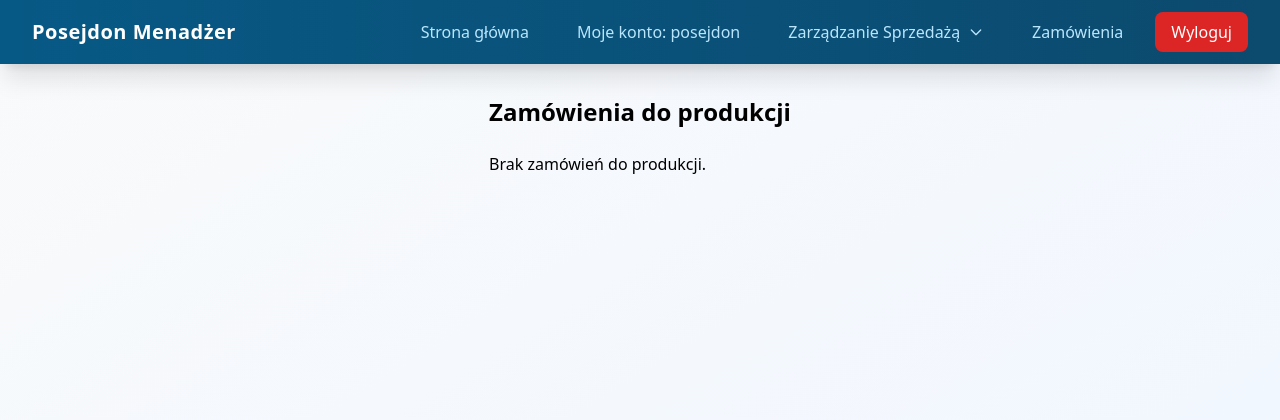
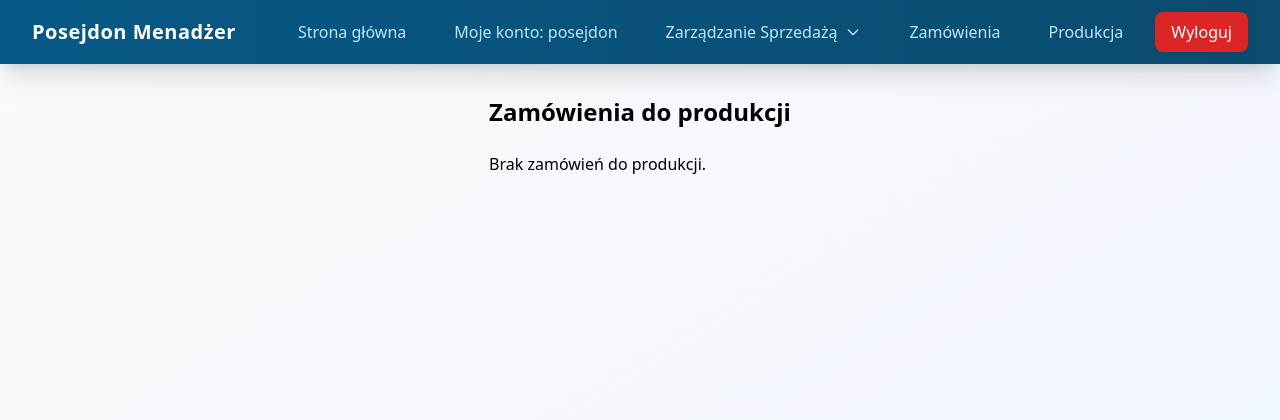
Before and after one commit to andriej134/Warehouse_Management, a Django app: page /product-production/ in a window 1280 px wide. Shown: the top 420 px of the page. Run offline with Django 3.2, Linux system fonts and the light colour scheme; a user stored in the database is signed in; data that the repository does not hold is empty; some libraries are stand-ins or nearby versions.

Commit message:
Link to production

```diff
--- a/warehouse_manager/inventory/templates/base.html
+++ b/warehouse_manager/inventory/templates/base.html
@@ -68,7 +68,8 @@
           <!-- inne linki… -->
           {% if user.is_authenticated %}
           <a href="{% url 'inventory:product_order' %}" class="text-ocean-200 hover:text-white px-4 py-2 rounded-lg">Zamówienia</a>
-            <a href="{% url 'account_logout' %}"
+          <a href="{% url 'inventory:product_production' %}" class="text-ocean-200 hover:text-white px-4 py-2 rounded-lg">Produkcja</a>
+          <a href="{% url 'account_logout' %}"
                class="bg-red-600 hover:bg-red-700 text-white px-4 py-2 rounded-lg">Wyloguj</a>
           {% else %}
             <a href="{% url 'account_login' %}"
--- a/warehouse_manager/inventory/templates/inventory/product_production.html
+++ b/warehouse_manager/inventory/templates/inventory/product_production.html
@@ -36,4 +36,34 @@
 {% else %}
     <p>Brak zamówień do produkcji.</p>
 {% endif %}
+
+{% if produced_orders %}
+    <h2 class="text-xl font-bold mt-8 mb-4">Wyprodukowane produkty:</h2>
+    <div class="overflow-x-auto">
+        <table class="min-w-full bg-white rounded-xl shadow border">
+            <thead>
+                <tr>
+                    <th class="px-4 py-2">Średnica</th>
+                    <th class="px-4 py-2">Kształt</th>
+                    <th class="px-4 py-2">Rozmiar</th>
+                    <th class="px-4 py-2">Kolor</th>
+                    <th class="px-4 py-2">Ilość</th>
+                    <th class="px-4 py-2">Data produkcji</th>
+                </tr>
+            </thead>
+            <tbody>
+                {% for order in produced_orders %}
+                <tr class="border-t">
+                    <td class="px-4 py-2">{{ order.diameter }}</td>
+                    <td class="px-4 py-2">{{ order.shape }}</td>
+                    <td class="px-4 py-2">{{ order.size }}</td>
+                    <td class="px-4 py-2">{{ order.color }}</td>
+                    <td class="px-4 py-2">{{ order.quantity_to_assemble }}</td>
+                    <td class="px-4 py-2">{{ order.produced_at|date:"Y-m-d H:i" }}</td>
+                </tr>
+                {% endfor %}
+            </tbody>
+        </table>
+    </div>
+{% endif %}
 {% endblock %}
--- a/warehouse_manager/inventory/views.py
+++ b/warehouse_manager/inventory/views.py
@@ -53,6 +53,7 @@ def delete_order(request, order_id):
 
 def product_production(request):
     orders = Order.objects.filter(is_produced=False).order_by('created_at')
+    produced_orders = Order.objects.filter(is_produced=True).order_by('-produced_at')[:10]
     if request.method == "POST":
         order_id = request.POST.get("order_id")
         order = get_object_or_404(Order, id=order_id)
@@ -60,4 +61,7 @@ def product_production(request):
         order.produced_at = timezone.now()
         order.save()
         return redirect("inventory:product_production")
-    return render(request, "inventory/product_production.html", {"orders": orders})
+    return render(request, "inventory/product_production.html", {
+        "orders": orders,
+        "produced_orders": produced_orders,
+    })
```
